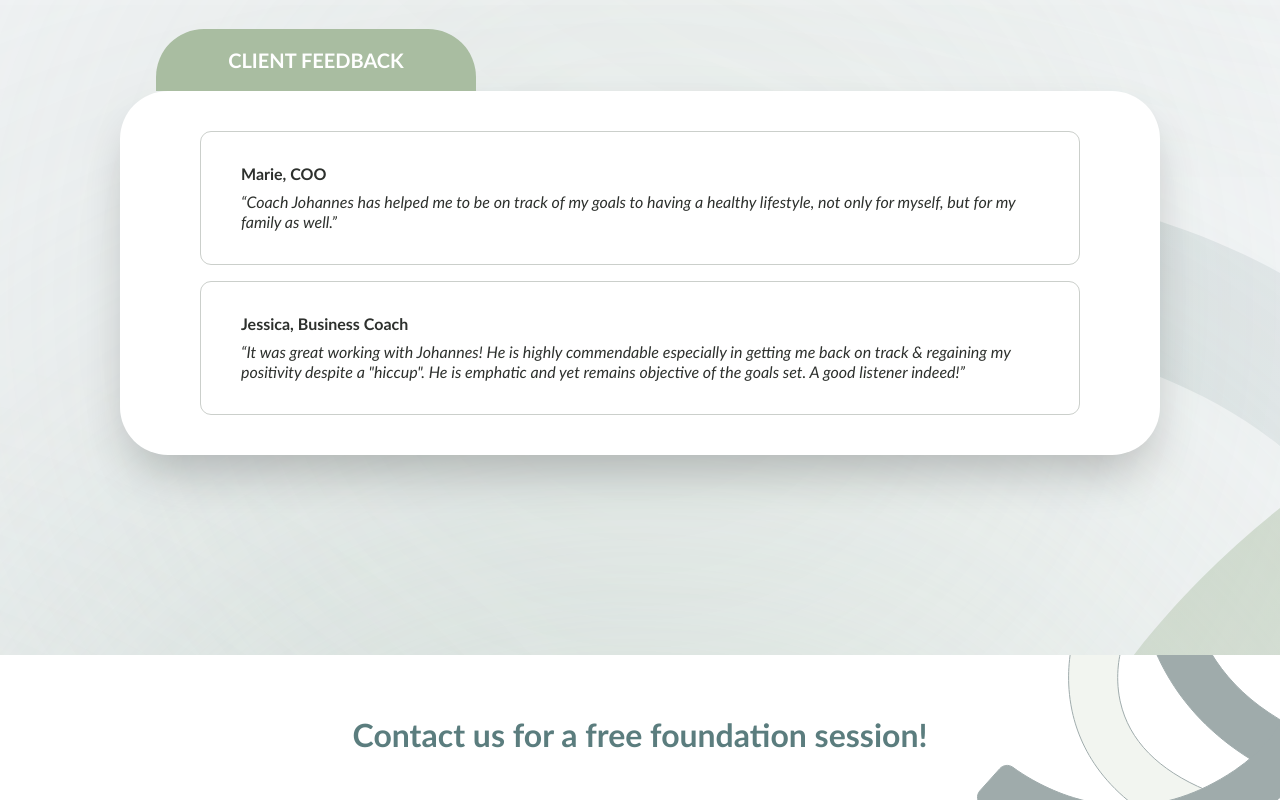
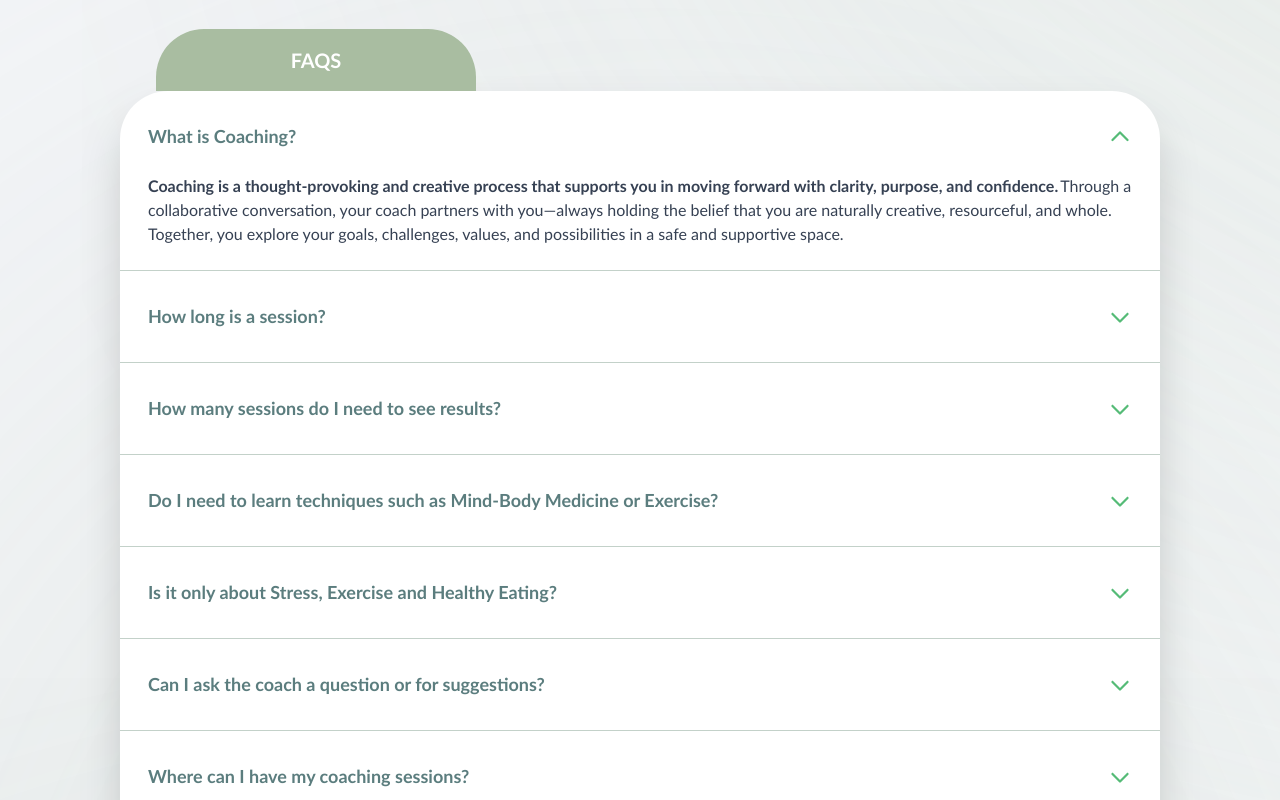
Before and after one commit to cjysmb/profile-web-app, a React (Vite) app: page / in a window 1280 px wide. Shown: the part 2980-3780 px from the top of the page. Built offline with nearby package versions, Linux system fonts and the light colour scheme.

Commit message:
FEAT: Add FAQ Items

```diff
--- /dev/null
+++ b/src/components/about_us/faq.tsx
@@ -0,0 +1,59 @@
+import { useState } from "react";
+import { HorizontalLine } from "../../views/Home";
+import { AccordionItem } from "./faq/AccordionItem";
+import { FAQItems } from "../../data";
+import { titleClass } from "./feedback";
+
+interface FAQItemProps {
+    question: string;
+    answerBold: string;
+    answerText: string
+}
+
+export const FAQ = () => {
+    const [activeId, setActiveId] = useState<number>(0);
+
+    const handleToggle = (id: number) => {
+      setActiveId(id);
+    }
+
+    return (
+        <section className="w-full snap-start relative
+                flex flex-col items-center
+                px-[26px]
+                pb-[50px]
+                md:px-20 md:pb-[100px]
+                xl:px-[120px]
+                ">
+                <HorizontalLine />
+                <div className="w-full 2xl:w-3/4">
+                    <div className="w-full flex justify-center lg:justify-start">
+                        <div className={titleClass}>
+                            FAQS
+                        </div>
+                    </div>
+                    <div className="bg-[#fff] rounded-[48px] shadow-2xl">
+                        {FAQItems.map((item: FAQItemProps, index) => {
+                            const isLast = index === FAQItems.length - 1;
+                            const newFormat = index === 4;
+                            return (
+                                <AccordionItem key={index} title={item.question} isActive={activeId === index} itemId={index} handleToggle={handleToggle} isLast={isLast}>
+                                    {newFormat ? (
+                                        <>
+                                            <p className="mb-[8px] text-pretty">{item.answerBold}</p>
+                                            <p className="text-pretty">{item.answerText}</p>
+                                        </>
+                                    ) : (
+                                        <>
+                                            <span className="font-bold mr-[2px] text-pretty">{item.answerBold}</span>
+                                            <span className="font-normal text-pretty">{item.answerText}</span>
+                                        </>
+                                    )}
+                                </AccordionItem>
+                            );
+                        })}
+                    </div>
+                </div>
+        </section>
+    );
+}
--- /dev/null
+++ b/src/components/about_us/faq/AccordionItem.tsx
@@ -0,0 +1,41 @@
+import { ReactNode, FC } from 'react';
+import { Caret } from '../../../assets/icons/about';
+import { programHeaderText } from '../../our_programs/programs';
+
+interface AccordionItemProps {
+  title: string;
+  children: ReactNode;
+  isActive: boolean;
+  itemId: number;
+  handleToggle: (id: number) => void;
+  isLast: boolean;
+}
+
+export const AccordionItem: FC<AccordionItemProps> = ({ title, children, isActive, itemId, handleToggle, isLast }) => {
+  return (
+    <div className={`py-[16px] px-[12px] ${!isLast && 'border-b-1 border-[#C3D1C9]'}`}>
+      <button
+        onClick={() => handleToggle(itemId)}
+        className="w-full flex justify-between items-center p-4 font-medium text-left"
+        // aria-expanded={isOpen}
+        aria-controls={`accordion-content-${title}`}
+      >
+        <span className={programHeaderText}>
+          {title}
+        </span>
+        {/* <ChevronDown
+          className={`w-5 h-5 transition-transform duration-200 ${isOpen ? 'rotate-180' : ''}`}
+        /> */}
+        <img src={Caret} alt="caret-icon" className={`${isActive && 'rotate-180'}`} />
+      </button>
+      {isActive && (
+        <div
+          id={`accordion-content-${title}`}
+          className="px-4 py-2 text-gray-700"
+        >
+          {children}
+        </div>
+      )}
+    </div>
+  );
+};
--- a/src/data/index.ts
+++ b/src/data/index.ts
@@ -217,3 +217,56 @@ export const FooterInfo = [
         title: "+63917 154 9039 / (02) 5310 4990"
     }
 ]
+
+export const FAQItems = [
+    {
+        question: "What is Coaching?",
+        answerBold: "Coaching is a thought-provoking and creative process that supports you in moving forward with clarity, purpose, and confidence.",
+        answerText: `Through a collaborative conversation, your coach
+                    partners with you—always holding the belief that you are naturally creative, resourceful, and
+                    whole. Together, you explore your goals, challenges, values, and possibilities in a safe and
+                    supportive space.`
+    },
+    {
+        question: "How long is a session?",
+        answerBold: "Coaching sessions are typically one hour in length and are held weekly or bi-weekly, depending on your preferences and the pace that works best for you.",
+        answerText: "This regular rhythm creates space for insight, accountability, and sustained progress."
+    },
+    {
+        question: "How many sessions do I need to see results?",
+        answerBold: "Engaging in a positive conversation with a coach during your first session can immediately help you feel more empowered and confident.",
+        answerText: "Small, practical goals or action steps can often be identified and initiated right away, depending on your perspective and readiness."
+    },
+    {
+        question: "Do I need to learn techniques such as Mind-Body Medicine or Exercise?",
+        answerBold: "Coaching itself is a valuable and supportive process that benefits clients directly.",
+        answerText: `Techniques such as Mind-Body Medicine practices or exercises may be incorporated during sessions, but
+                        only based on the client’s preference and readiness.`
+    },
+    {
+        question: "Is it only about Stress, Exercise and Healthy Eating?",
+        answerBold: `There are 7 lifestyle factors that can be brought into the coaching conversation to support your
+                    overall well-being. These include: Sleep, Relationships, Relaxation, Stress management,
+                    Movement (physical activity), Nutrition, and Environment.`,
+        answerText: `These areas are explored as relevant to your unique needs and preferences, ensuring your
+                    coaching experience is personalized and aligned with what matters most to you.`
+    },
+    {
+        question: "Can I ask the coach a question or for suggestions?",
+        answerBold: "Coaches are experts in their field and can offer informed suggestions when explicitly requested by the client.",
+        answerText: `That said, coaching is primarily about self-discovery and empowering
+                    you to find your own insights and solutions. When appropriate, the coach and client can also
+                    engage in brainstorming together to explore ideas and possibilities.`
+    },
+    {
+        question: "Where can I have my coaching sessions?",
+        answerBold: "",
+        answerText: `Coaching sessions can take place in person at Calderon Medical Clinic in Dusit Thani Manila,
+                    Makati; via Zoom video calls; or through home visits arranged based on the client’s needs.`
+    },
+    {
+        question: "What payment methods are available?",
+        answerBold: "",
+        answerText: "We accept credit card, bank transfer, e-wallets (GCash), and cash for in-person sessions."
+    }
+]
```
